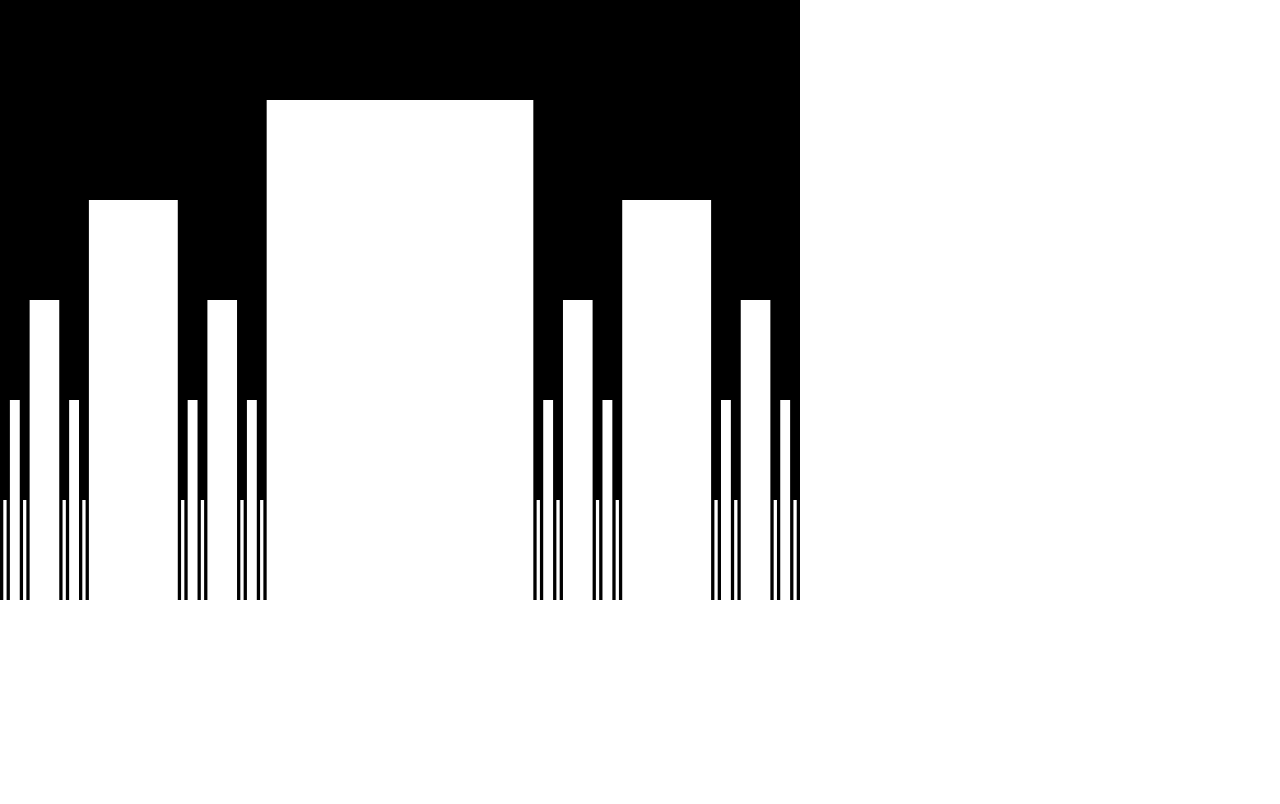
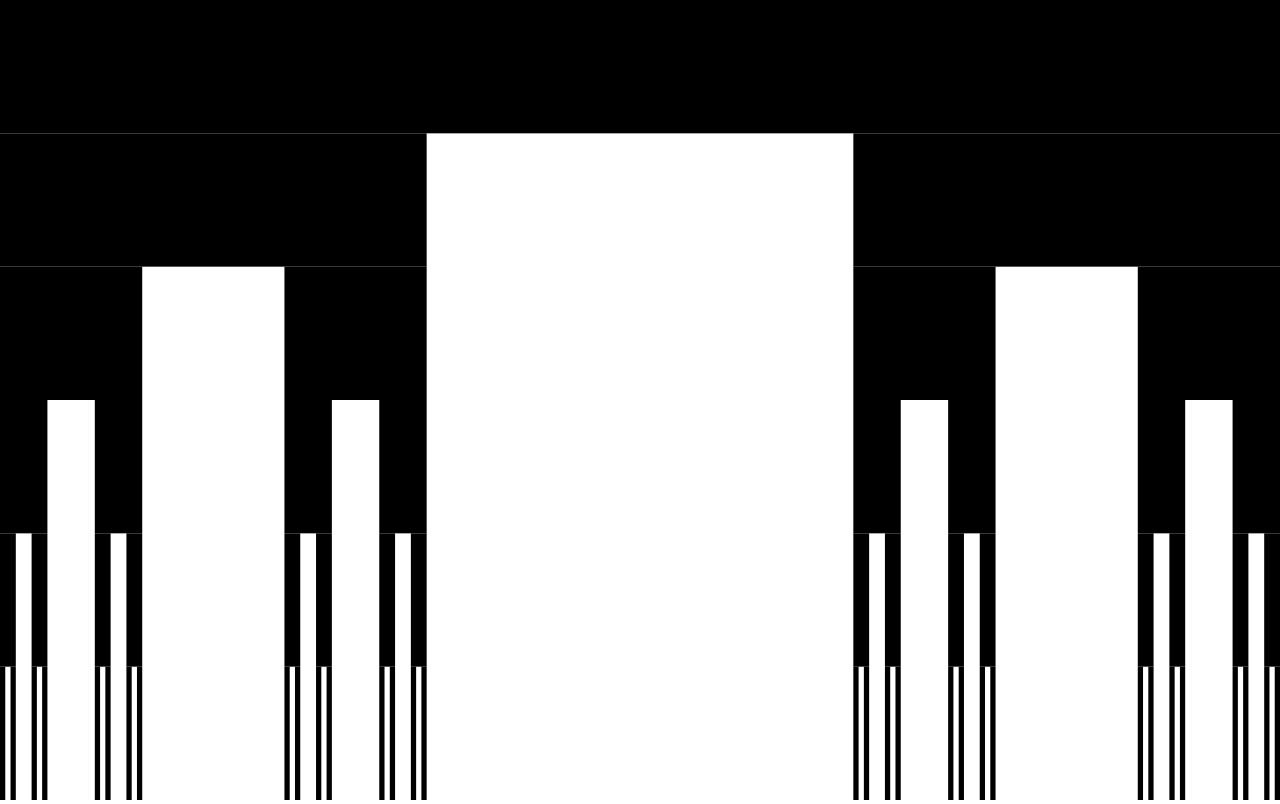
Before and after one commit to thePlasm/cantor-dust, a plain HTML site: page index.html in a window 1280 px wide. Drawn offline with Linux system fonts and the light colour scheme.

Commit message:
Small bug fix

```diff
--- a/index.html
+++ b/index.html
@@ -20,8 +20,8 @@
 			var dust = [[true]];
 			var fps = 1;
 			var canvas = document.getElementById('canvas');
-			canvas.width = screen.width;
-			canvas.height = screen.height;
+			canvas.width = window.innerWidth;
+			canvas.height = window.innerHeight;
 			var ctx = canvas.getContext("2d");
 			function draw() {
 				ctx.fillStyle = '#FFFFFF';
```
